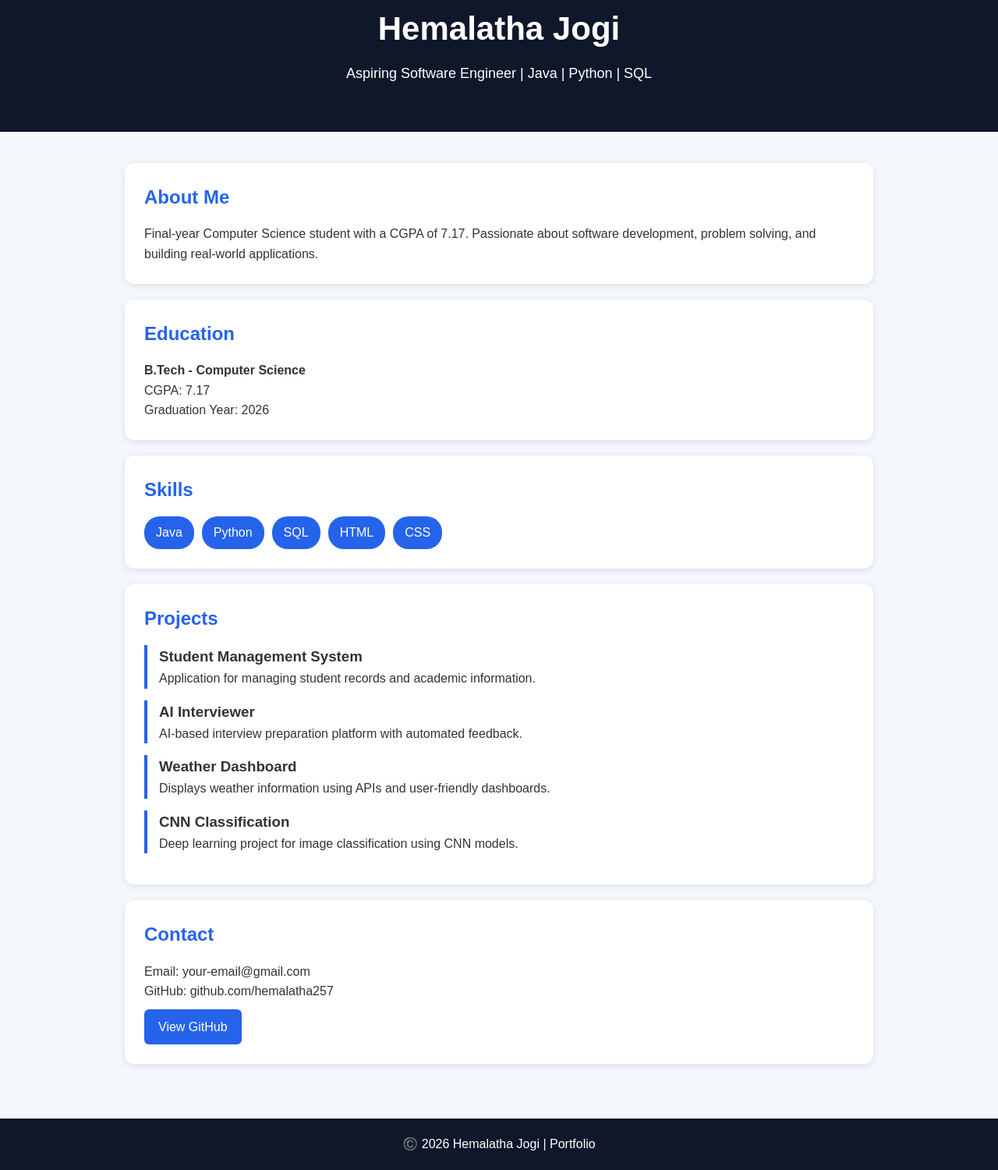
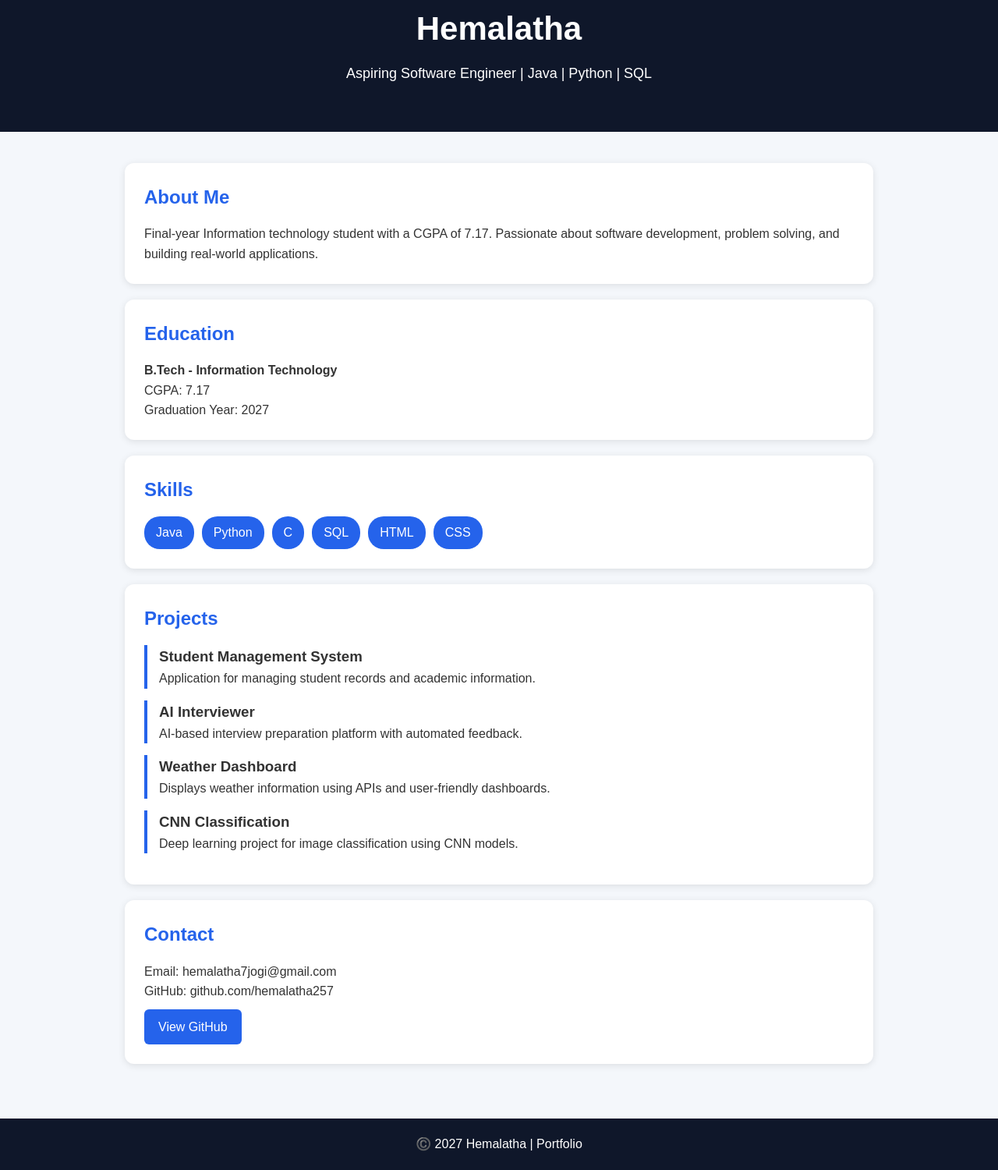
Before and after one commit to hemalatha257/hemalatha257.github.io, a plain HTML site: page index.html in a window 1280 px wide. Shown: the part 57-1557 px from the top of the page at 78% size. Drawn offline with Linux system fonts and the light colour scheme.

Commit message:
Update personal information in index.html

```diff
--- a/index.html
+++ b/index.html
@@ -97,7 +97,7 @@ margin-top:10px;
 <body>
 
 <header>
-<h1>Hemalatha Jogi</h1>
+<h1>Hemalatha</h1>
 <p>Aspiring Software Engineer | Java | Python | SQL</p>
 </header>
 
@@ -106,7 +106,7 @@ margin-top:10px;
 <div class="card">
 <h2>About Me</h2>
 <p>
-Final-year Computer Science student with a CGPA of 7.17.
+Final-year Information technology student with a CGPA of 7.17.
 Passionate about software development, problem solving,
 and building real-world applications.
 </p>
@@ -114,9 +114,9 @@ and building real-world applications.
 
 <div class="card">
 <h2>Education</h2>
-<p><strong>B.Tech - Computer Science</strong></p>
+<p><strong>B.Tech - Information Technology</strong></p>
 <p>CGPA: 7.17</p>
-<p>Graduation Year: 2026</p>
+<p>Graduation Year: 2027</p>
 </div>
 
 <div class="card">
@@ -124,6 +124,7 @@ and building real-world applications.
 <div class="skills">
 <span class="skill">Java</span>
 <span class="skill">Python</span>
+<span class="skill">C</span>
 <span class="skill">SQL</span>
 <span class="skill">HTML</span>
 <span class="skill">CSS</span>
@@ -157,7 +158,7 @@ and building real-world applications.
 
 <div class="card">
 <h2>Contact</h2>
-<p>Email: your-email@gmail.com</p>
+<p>Email: hemalatha7jogi@gmail.com</p>
 <p>GitHub: github.com/hemalatha257</p>
 <a class="btn" href="https://github.com/hemalatha257">View GitHub</a>
 </div>
@@ -165,7 +166,7 @@ and building real-world applications.
 </div>
 
 <footer>
-<p>©️ 2026 Hemalatha Jogi | Portfolio</p>
+<p>©️ 2027 Hemalatha | Portfolio</p>
 </footer>
 
 </body>
```
